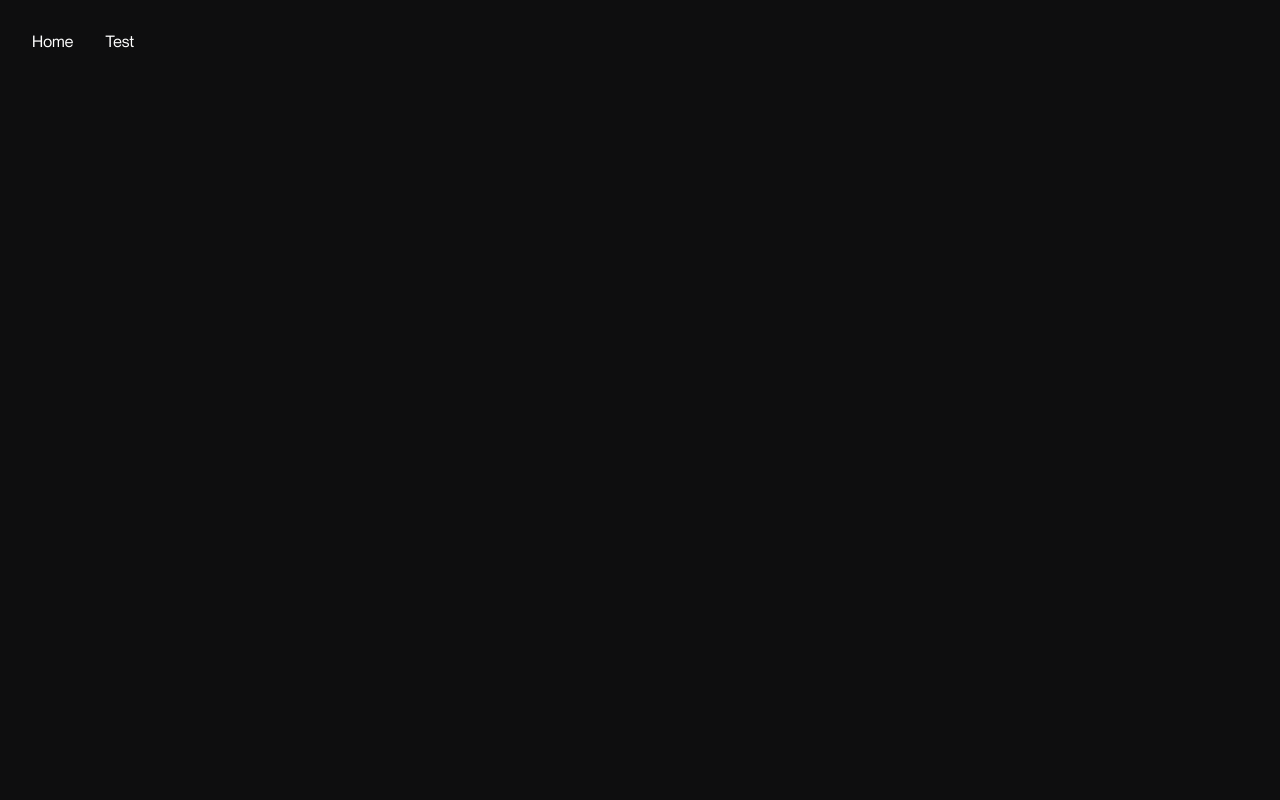
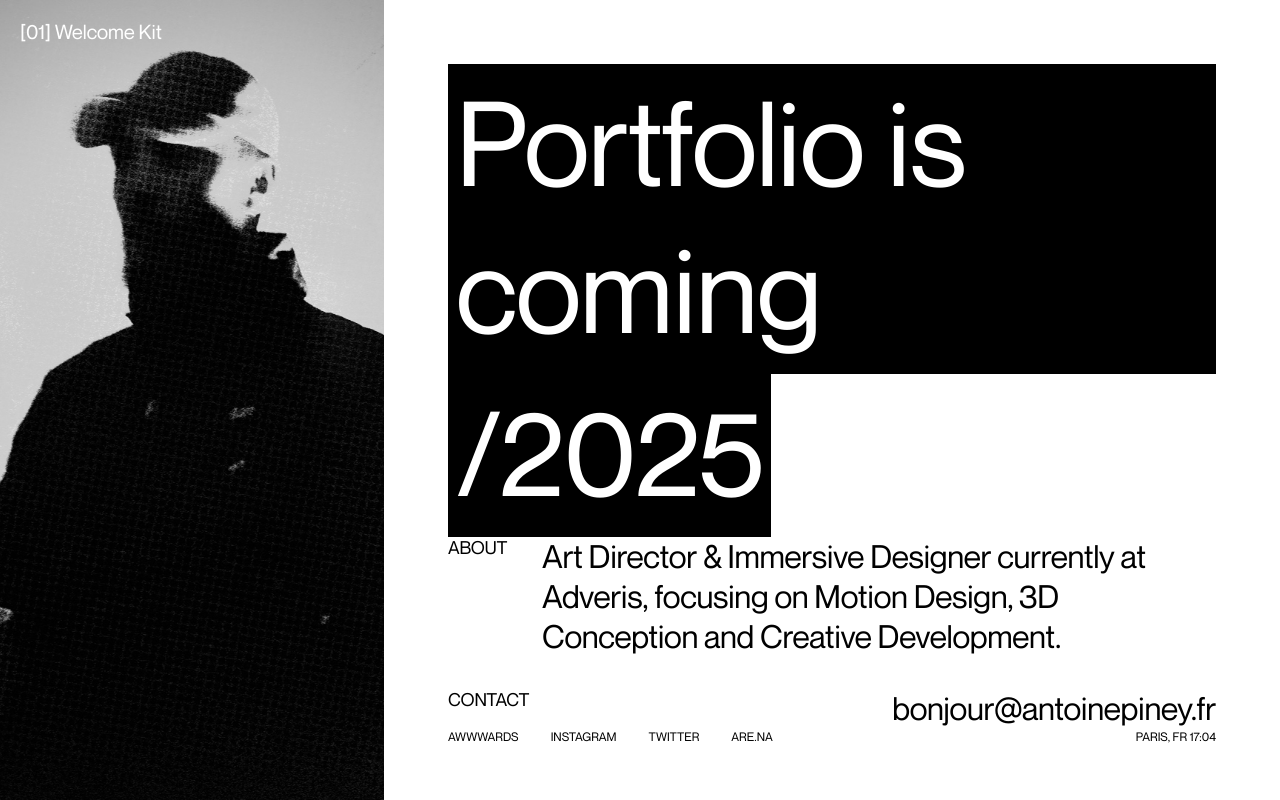
Before and after one commit to AntoinePiney/first-wordpress, a Next.js app: page / in a window 1280 px wide. Built offline with nearby package versions, Linux system fonts and the light colour scheme; no server answers.

Commit message:
Fix Website coming

```diff
--- /dev/null
+++ b/src/components/Coming.js
@@ -0,0 +1,63 @@
+import { useEffect, useState } from "react";
+import styles from "@/styles/Coming.module.css";
+
+const Coming = () => {
+  const [dateTime, setDateTime] = useState("");
+
+  useEffect(() => {
+    const updateTime = () => {
+      const now = new Date();
+      // Format personnalisé pour afficher "PARIS, FR" suivi de l'heure sans UTC
+      const timeString = now
+        .toLocaleTimeString("fr-FR", { hour: "2-digit", minute: "2-digit" })
+        .replace("UTC", "")
+        .trim();
+      setDateTime(`PARIS, FR ${timeString}`);
+    };
+
+    updateTime();
+    const interval = setInterval(updateTime, 1000); // Mise à jour chaque seconde
+
+    return () => clearInterval(interval); // Nettoyage de l'intervalle
+  }, []);
+
+  return (
+    <div className={styles.container}>
+      <div className={styles.sidebar}>
+        <div className={styles.menu}>
+          <div className={styles.menuItem}>[01] Welcome Kit</div>
+        </div>
+      </div>
+      <div className={styles.hero}>
+        <div className={styles.heroTitle}>
+          <h1>Portfolio is coming</h1>
+          <h1>/2025</h1>
+        </div>
+        <div className={styles.heroContent}>
+          <div className={styles.heroItem}>
+            <p className={styles.heroSubtitle}>About</p>
+            <p className={styles.heroInfos}>
+              Art Director & Immersive Designer currently at Adveris, focusing
+              on Motion Design, 3D Conception and Creative Development.
+            </p>
+          </div>
+          <div className={styles.heroItem}>
+            <p className={styles.heroSubtitle}>Contact</p>
+            <p className={styles.contactEmail}>bonjour@antoinepiney.fr</p>
+          </div>
+        </div>
+        <div className={styles.footer}>
+          <div className={styles.socials}>
+            <a href="#">Awwwards</a>
+            <a href="#">Instagram</a>
+            <a href="#">Twitter</a>
+            <a href="#">Are.na</a>
+          </div>
+          <div className={styles.date}>{dateTime}</div>
+        </div>
+      </div>
+    </div>
+  );
+};
+
+export default Coming;
--- a/src/pages/_app.js
+++ b/src/pages/_app.js
@@ -1,10 +1,8 @@
-import Header from "@/components/Header";
 import "@/styles/globals.css";
 
 export default function App({ Component, pageProps }) {
   return (
     <>
-      <Header />
       <Component {...pageProps} />
     </>
   );
--- a/src/pages/index.js
+++ b/src/pages/index.js
@@ -1,34 +1,9 @@
-import { useEffect, useState } from "react";
-import styles from "@/styles/Home.module.css";
+import Coming from "@/components/Coming"; // Assurez-vous que le chemin d'importation est correct
 
 export default function Home() {
-  const [title, setTitle] = useState("");
-  const [content, setContent] = useState("");
-
-  useEffect(() => {
-    // Appeler l'API REST de WordPress
-    fetch(`${process.env.NEXT_PUBLIC_WORDPRESS_API_URL}/pages`)
-      .then((response) => response.json())
-      .then((data) => {
-        // Trouver la page avec le slug "test"
-        const testPage = data.find((page) => page.slug === "home");
-        if (testPage) {
-          setTitle(testPage.title.rendered); // Titre de la page
-          setContent(testPage.content.rendered); // Contenu de la page
-        }
-      })
-      .catch((error) =>
-        console.error("Erreur lors de la récupération des données :", error)
-      );
-  }, []);
-
   return (
-    <div className={styles.Home}>
-      <h1 className={styles.h1}>{title}</h1>
-      <div
-        className={styles.content}
-        dangerouslySetInnerHTML={{ __html: content }}
-      />
+    <div>
+      <Coming />
     </div>
   );
 }
--- /dev/null
+++ b/src/styles/Coming.module.css
@@ -0,0 +1,107 @@
+.container {
+  display: flex;
+  height: 100vh;
+  color: rgb(0, 0, 0);
+  background-color: rgb(255, 255, 255);
+}
+
+.sidebar {
+  flex: 0 0 30vw;
+  display: flex;
+  flex-direction: column;
+  justify-content: space-between;
+  background: url("@/assets/images/me.jpg") no-repeat center center; /* Remplacez '/path/to/your/image.jpg' par le chemin réel de votre image */
+  background-size: cover; /* Assure que l'image couvre entièrement la sidebar sans être déformée */
+  color: #fff; /* Change la couleur du texte pour améliorer la visibilité si nécessaire */
+}
+
+.menu {
+  padding: 20px;
+  font-size: 20px;
+}
+
+.hero {
+  display: flex;
+  flex-direction: column;
+  justify-content: space-between;
+  padding: 64px;
+}
+
+.heroTitle h1 {
+  width: fit-content;
+  color: #fff;
+  font-size: 118px;
+  font-style: normal;
+  font-weight: 400;
+  line-height: normal;
+  background: black;
+  padding: 8px;
+}
+
+.heroContent {
+  display: flex;
+  flex-direction: column;
+  gap: 32px;
+}
+
+.heroItem {
+  display: flex;
+  flex-direction: row;
+  justify-content: space-between;
+}
+
+.heroSubtitle {
+  color: black;
+  font-size: 18px;
+  text-transform: uppercase;
+  width: 30%;
+}
+
+.heroInfos {
+  color: #000;
+  font-size: 32px;
+  font-style: normal;
+  font-weight: 400;
+  line-height: normal;
+  letter-spacing: -0.32px;
+}
+
+.contactEmail {
+  color: #000;
+  font-size: 32px;
+  font-style: normal;
+  font-weight: 400;
+  line-height: normal;
+  letter-spacing: -0.32px;
+}
+
+.footer {
+  display: flex;
+  flex-direction: row;
+  justify-content: space-between;
+}
+
+.socials {
+  display: flex;
+  flex-direction: row;
+  gap: 32px;
+}
+
+.socials a {
+  color: #000;
+  font-size: 12px;
+  font-style: normal;
+  font-weight: 500;
+  line-height: normal;
+  text-decoration: none;
+  text-transform: uppercase;
+}
+
+.date {
+  color: #000;
+  font-size: 12px;
+  font-style: normal;
+  font-weight: 500;
+  line-height: normal;
+  text-decoration: none;
+}
```
Also changed, not shown: src/assets/images/me.jpg (added), src/pages/README.md (added).
